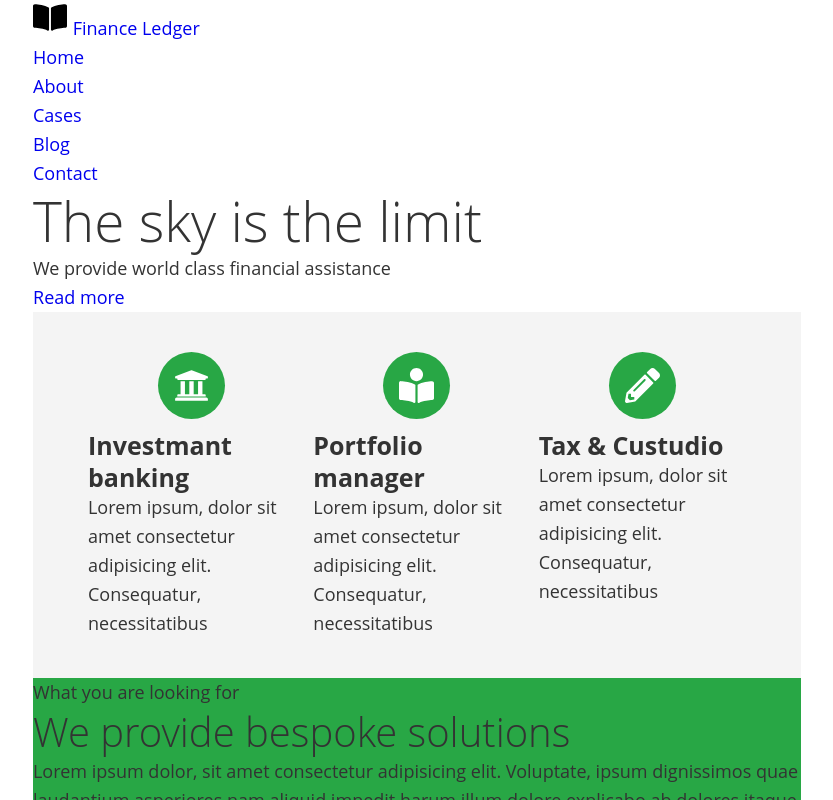
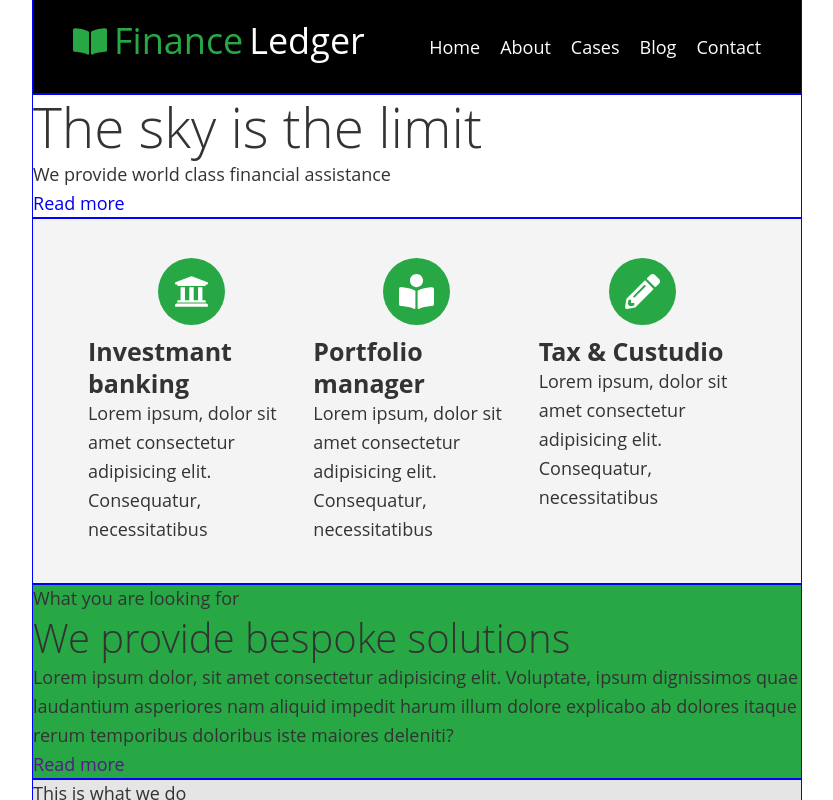
Before and after one commit to Eugensson/finance-ledger-lending, a website built with Vite: page index.html in a window 1280 px wide. Shown: the top 800 px of the page, without its empty margins (223-1056 px from the left). Built offline with nearby package versions, Linux system fonts and the light colour scheme.

Commit message:
Added css-rules for header

```diff
--- a/index.html
+++ b/index.html
@@ -6,21 +6,21 @@
     <title>Finance Ledger</title>
   </head>
   <body>
-    <header class="container">
-      <nav>
-        <a href="#home">
-          <svg width="35" height="35" aria-label="Logo company">
+    <header class="container header">
+      <nav class="nav">
+        <a class="logo" href="#home">
+          <svg class="logo__icon" width="35" height="35" aria-label="Logo company">
             <use href="/images/icons.svg#logo"></use>
           </svg>
-          <span>Finance</span>
+          <span class="logo__accents">Finance</span>
           Ledger
         </a>
-        <ul>
-          <li><a href="#home">Home</a></li>
-          <li><a href="#about">About</a></li>
-          <li><a href="#cases">Cases</a></li>
-          <li><a href="#blog">Blog</a></li>
-          <li><a href="#contact">Contact</a></li>
+        <ul class="nav__list">
+          <li><a class="nav__link" href="#home">Home</a></li>
+          <li><a class="nav__link" href="#about">About</a></li>
+          <li><a class="nav__link" href="#cases">Cases</a></li>
+          <li><a class="nav__link" href="#blog">Blog</a></li>
+          <li><a class="nav__link" href="#contact">Contact</a></li>
         </ul>
       </nav>
     </header>
--- a/src/scss/base/base.scss
+++ b/src/scss/base/base.scss
@@ -95,6 +95,7 @@ h3 {
 .container {
     width: 100%;
     margin: 0 auto;
+    outline: 1px solid blue;
 
     @media screen and (min-width: $mobile) {
         max-width: $mobile;
--- a/src/scss/layout/header.scss
+++ b/src/scss/layout/header.scss
@@ -0,0 +1,73 @@
+.header {
+    padding: 30px 20px;
+    color: var(--secondary-text-color);
+    background-color: black;
+
+    @media screen and (min-width: $tablet) {
+        padding: 20px 40px;
+    }
+
+    @media screen and (min-width: $desktop) {
+        padding: 20px 50px;
+    }
+}
+
+.logo {
+    display: flex;
+    align-items: center;
+    gap: 6px;
+
+    margin-bottom: 12px;
+
+    font-size: 32px;
+    line-height: 1.31;
+    color: inherit;
+
+    @media screen and (min-width: $tablet) {
+        font-size: 36px;
+        line-height: 1.17;
+    }
+}
+
+.logo__icon {
+    fill: var(--logo-color);
+}
+
+.logo__accents {
+    color: var(--logo-color);
+}
+
+.nav {
+    display: block;
+
+    @media screen and (min-width: $tablet) {
+        display: flex;
+        justify-content: space-between;
+        align-items: center;
+    }
+}
+
+.nav__list {
+    display: flex;
+    justify-content: space-between;
+
+    @media screen and (min-width: $tablet) {
+        gap: 20px;
+    }
+
+    @media screen and (min-width: $desktop) {
+        gap: 40px;
+    }
+}
+
+.nav__link {
+    padding: 20px 0;
+
+    line-height: 1.61;
+    color: inherit;
+
+    @media screen and (min-width: $tablet) {
+        font-size: 18px;
+        line-height: 1.57;
+    }
+}
```
